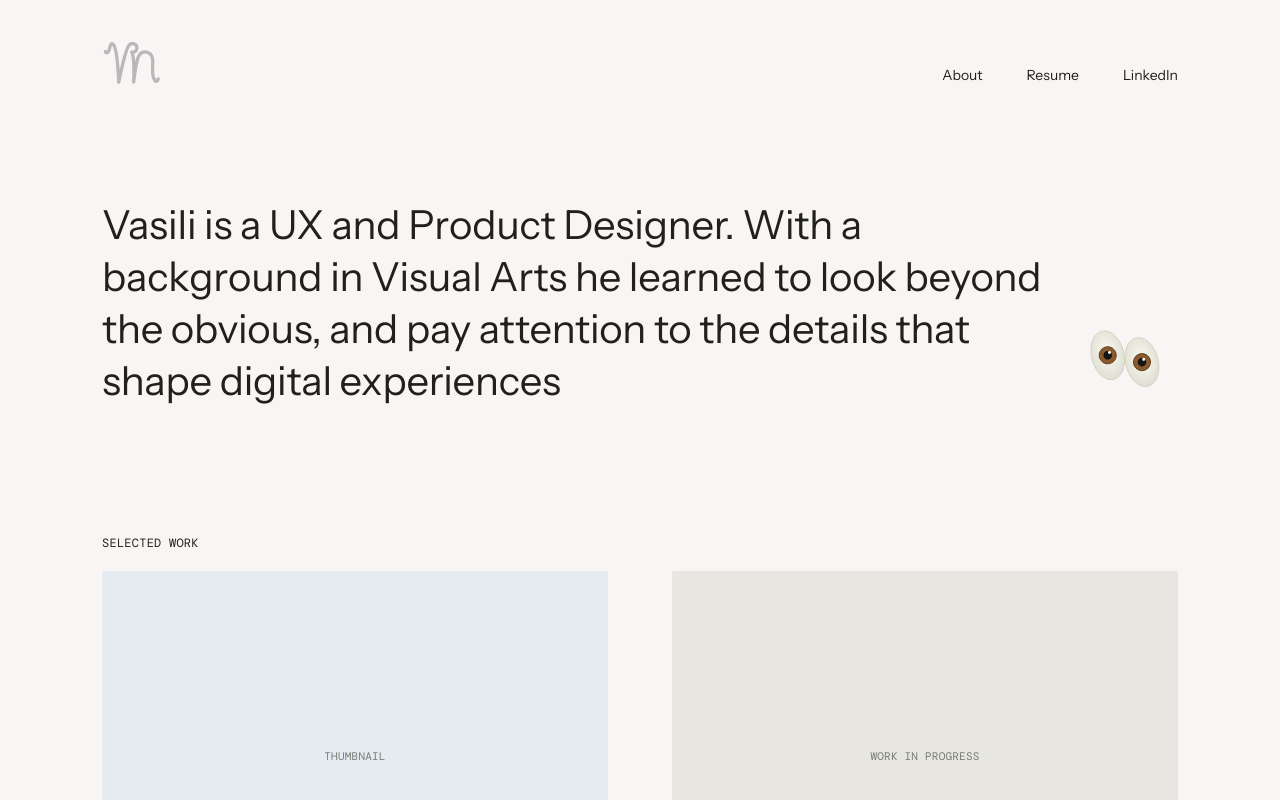
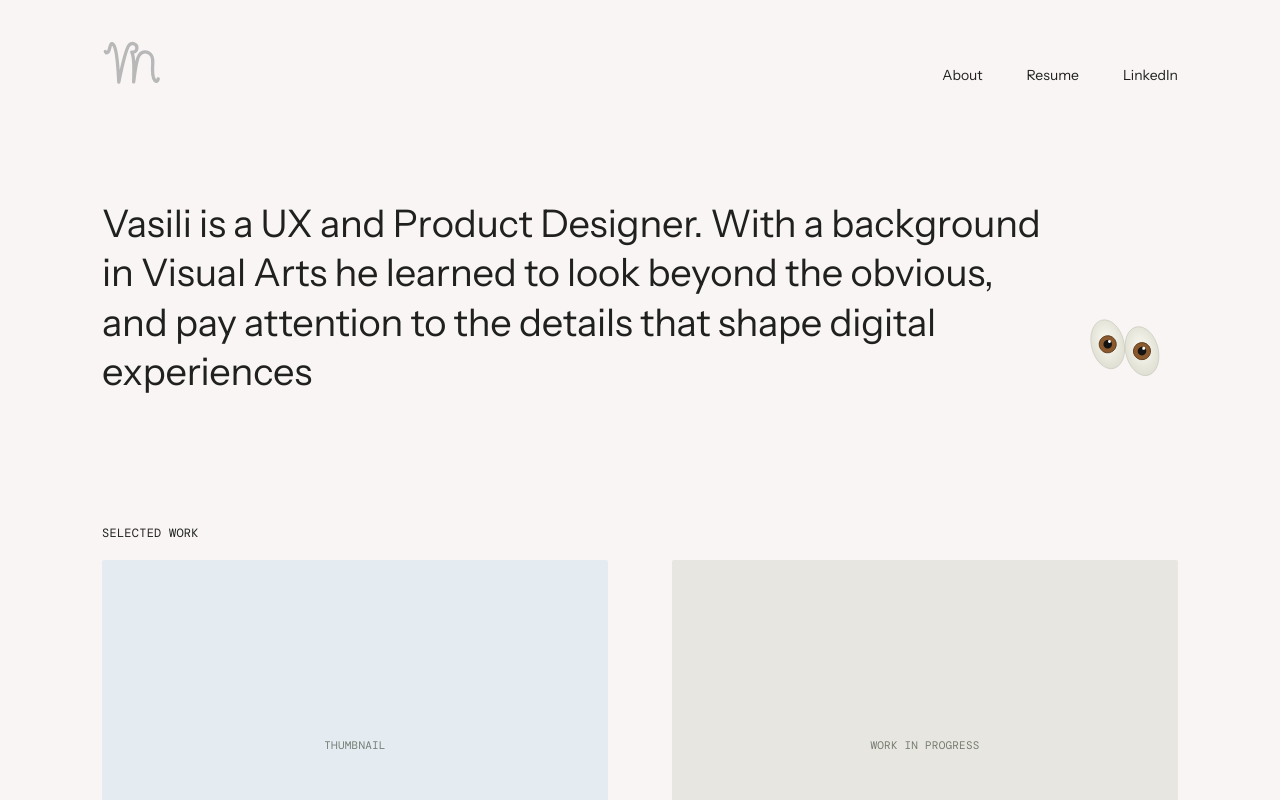
Before and after one commit to vnikolop27/vasiport, a Next.js app: page / in a window 1280 px wide. Shown: the top 800 px of the page. Built offline with nearby package versions, Linux system fonts and the light colour scheme.

Commit message:
Update globals.css

```diff
--- a/app/globals.css
+++ b/app/globals.css
@@ -103,7 +103,7 @@ nav.top a[aria-current=page]{text-decoration:underline;text-underline-offset:4px
 
 /* ---------- home ---------- */
 .intro-row{display:flex;align-items:flex-end;gap:28px;margin:110px 0 0}
-.intro{font-size:clamp(26px,3.2vw,40px);line-height:1.3;font-weight:400;max-width:44ch;margin:0;letter-spacing:-.005em}
+.intro{font-size:clamp(23px,3.2vw,38px);line-height:1.3;font-weight:400;max-width:44ch;margin:0;letter-spacing:-.005em}
 .intro-row .eyes{flex:none;width:96px;margin-bottom:.35em}
 .intro-row .eyes svg{display:block;width:100%;height:auto}
 
```
